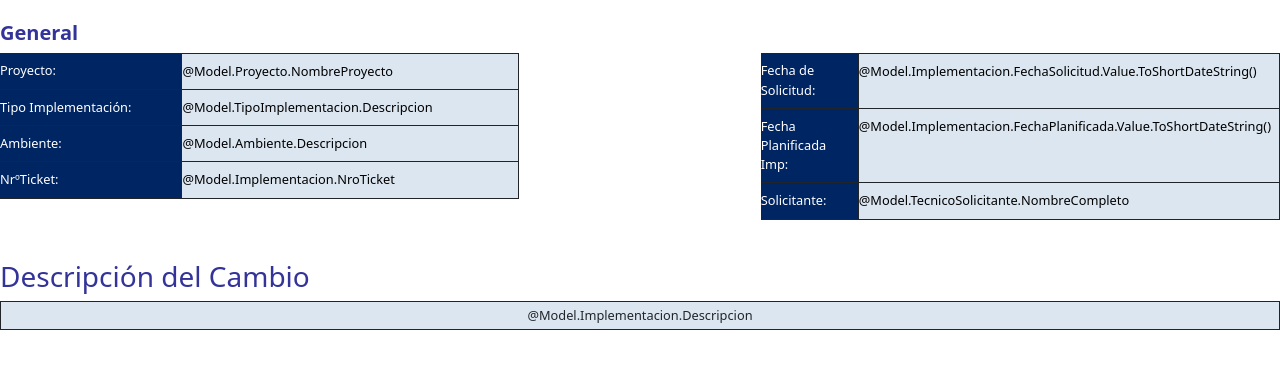
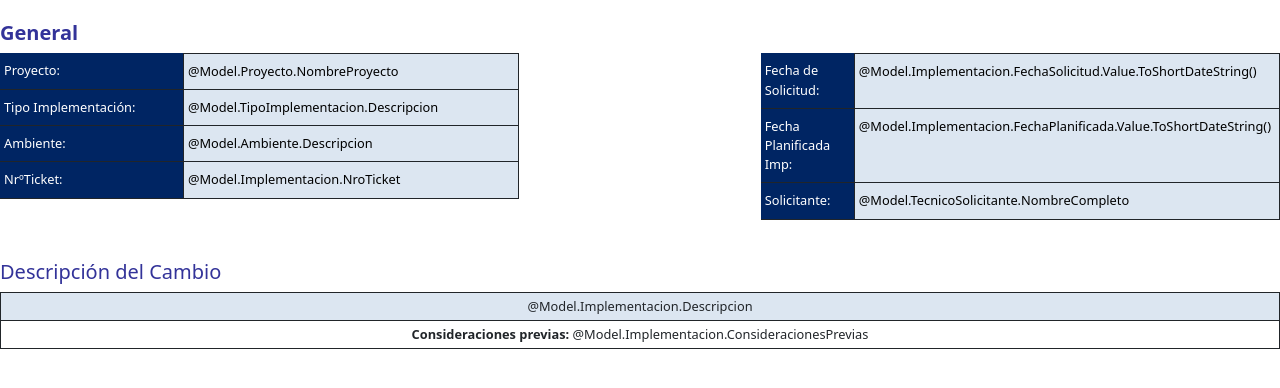
Before and after one commit to Julian1993ARG/InPlan-pdf-reporte, a plain HTML site: page index.html in a window 1280 px wide. Shown: the part 186-574 px from the top of the page. Drawn offline with nearby package versions, Linux system fonts and the light colour scheme.

Commit message:
consideraciones previas

```diff
--- a/index.html
+++ b/index.html
@@ -20,20 +20,20 @@
         <div class="col-5">
           <table class="table">
             <tr>
-                <th class="textWhite bgBlue ps-0 fw-normal border-button-0 border-dark">Proyecto:</th>
-                <td class="textBlack border bgSemiBlue ps-0 fw-normal border-button-0 border-dark">@Model.Proyecto.NombreProyecto</td>
+                <th class="textWhite bgBlue ps-1 fw-normal border-button-0 border-dark">Proyecto:</th>
+                <td class="textBlack border bgSemiBlue ps-1 fw-normal border-button-0 border-dark">@Model.Proyecto.NombreProyecto</td>
             </tr>
             <tr>
-                <th class="textWhite bgBlue ps-0 fw-normal border-dark">Tipo Implementación:</th>
-                <td class="textBlack border bgSemiBlue ps-0 fw-normal border-dark">@Model.TipoImplementacion.Descripcion</td>
+                <th class="textWhite bgBlue ps-1 fw-normal border-dark">Tipo Implementación:</th>
+                <td class="textBlack border bgSemiBlue ps-1 fw-normal border-dark">@Model.TipoImplementacion.Descripcion</td>
             </tr>
             <tr>
-                <th class="textWhite bgBlue ps-0 fw-normal border-dark">Ambiente:</th>
-                <td class="textBlack border bgSemiBlue ps-0 fw-normal border-dark">@Model.Ambiente.Descripcion</td>
+                <th class="textWhite bgBlue ps-1 fw-normal border-dark">Ambiente:</th>
+                <td class="textBlack border bgSemiBlue ps-1 fw-normal border-dark">@Model.Ambiente.Descripcion</td>
             </tr>
             <tr>
-                <th class="textWhite bgBlue ps-0 fw-normal border-dark">NrºTicket:</th>
-                <td class="textBlack border bgSemiBlue ps-0 fw-normal border-dark">@Model.Implementacion.NroTicket</td>
+                <th class="textWhite bgBlue ps-1 fw-normal border-dark">NrºTicket:</th>
+                <td class="textBlack border bgSemiBlue ps-1 fw-normal border-dark">@Model.Implementacion.NroTicket</td>
             </tr>
         </table>
         </div>
@@ -42,25 +42,29 @@
         <div class="col-5">
           <table class="table">
             <tr>
-                <th class="textWhite bgBlue ps-0 fw-normal border-dark">Fecha de Solicitud:</th>
-                <td class="textBlack border bgSemiBlue ps-0 fw-normal border-dark">@Model.Implementacion.FechaSolicitud.Value.ToShortDateString()</td>
+                <th class="textWhite bgBlue ps-1 fw-normal border-dark">Fecha de Solicitud:</th>
+                <td class="textBlack border bgSemiBlue ps-1 fw-normal border-dark">@Model.Implementacion.FechaSolicitud.Value.ToShortDateString()</td>
             </tr>
             <tr>
-                <th class="textWhite bgBlue ps-0 fw-normal border-dark">Fecha Planificada Imp:</th>
-                <td class="textBlack border bgSemiBlue ps-0 fw-normal border-dark">@Model.Implementacion.FechaPlanificada.Value.ToShortDateString()</td>
+                <th class="textWhite bgBlue ps-1 fw-normal border-dark">Fecha Planificada Imp:</th>
+                <td class="textBlack border bgSemiBlue ps-1 fw-normal border-dark">@Model.Implementacion.FechaPlanificada.Value.ToShortDateString()</td>
             </tr>
 
             <tr>
-                <th class="textWhite bgBlue ps-0 fw-normal border-dark">Solicitante:</th>
-                <td class="textBlack border bgSemiBlue ps-0 fw-normal border-dark">@Model.TecnicoSolicitante.NombreCompleto</td>
+                <th class="textWhite bgBlue ps-1 fw-normal border-dark">Solicitante:</th>
+                <td class="textBlack border bgSemiBlue ps-1 fw-normal border-dark">@Model.TecnicoSolicitante.NombreCompleto</td>
             </tr>
         </table>
         </div>
   </div>
 
-  <h3 class="textBlue mt-4">Descripción del Cambio</h3>
+  <h3 class="textBlue mt-4 fs-5">Descripción del Cambio</h3>
   <div class="border border-top-2 border-button-2 border-dark bgSemiBlue text-center">
     <p class="mb-0 px-1 py-1">@Model.Implementacion.Descripcion</p>
   </div>
+
+  <div class="border border-top-0 border-button-2 border-dark text-center">
+    <p class="mb-0 px-1 py-1"><b>Consideraciones previas:</b> @Model.Implementacion.ConsideracionesPrevias</p>
+  </div>
 </body>
 </html>
```
